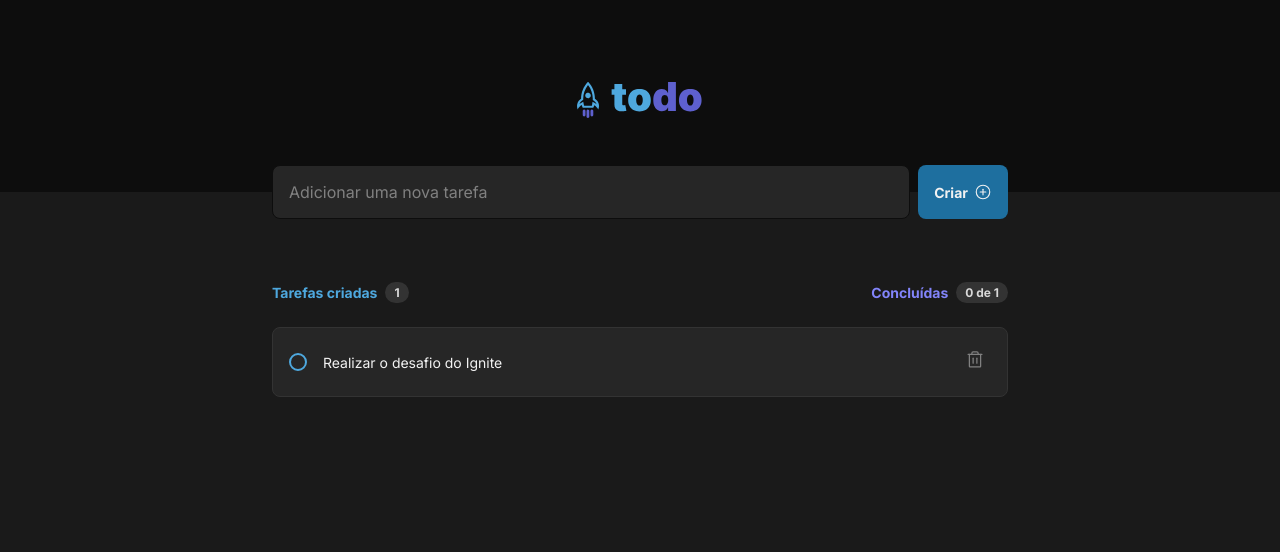
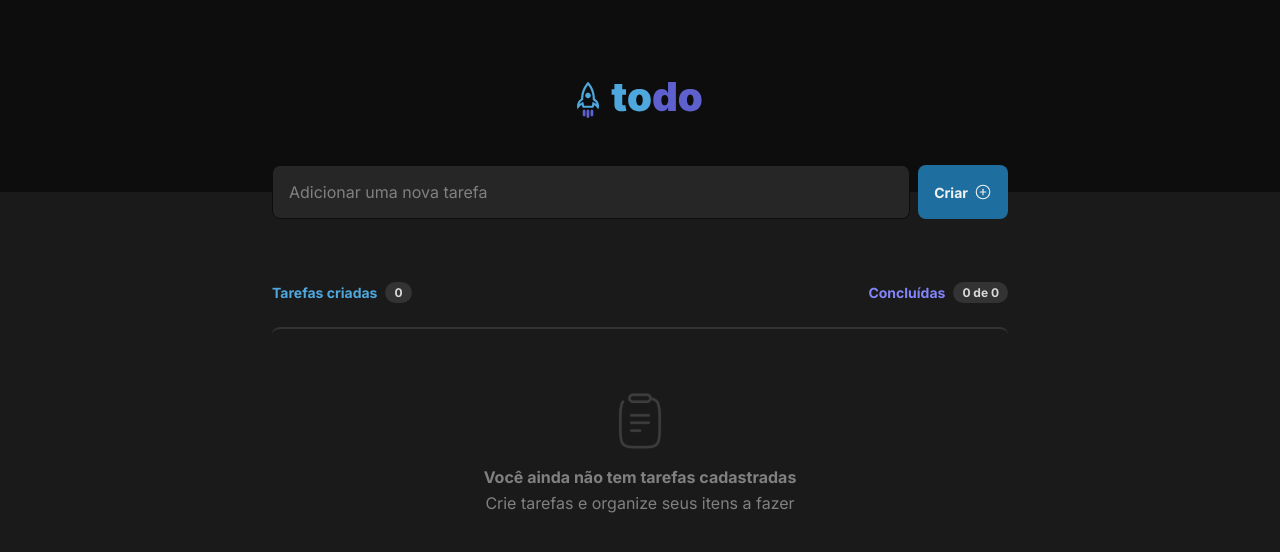
Before and after one commit to felipekgouvea/todo-ignite, a React (Vite) app: page / in a window 1280 px wide. Shown: the top 552 px of the page. Built offline with nearby package versions, Linux system fonts and the light colour scheme.

Commit message:
feat: No Tasks

```diff
--- a/src/App.tsx
+++ b/src/App.tsx
@@ -6,13 +6,7 @@ import { v4 as uuidv4 } from 'uuid'
 import { TaskType } from './types/TaskType.ts'
 
 function App() {
-  const [tasks, setTasks] = useState<TaskType[]>([
-    {
-      id: uuidv4(),
-      title: 'Realizar o desafio do Ignite',
-      isComplete: false,
-    },
-  ])
+  const [tasks, setTasks] = useState<TaskType[]>([])
 
   const addTask = (taskText: string) => {
     const newTask = { id: uuidv4(), title: taskText, isComplete: false }
--- a/src/Tasks/Tasks.module.css
+++ b/src/Tasks/Tasks.module.css
@@ -45,6 +45,27 @@
   gap: .75rem;
 }
 
+.hasNoTasks{
+  display: flex;
+  flex-direction: column;
+  align-items: center;
+  justify-content: center;
+  color: var(--gray-300);
+  font-size: 1rem;
+  line-height: 1.6;
+  border-top: 2px solid var(--gray-400);
+  border-radius: 8px;
+  padding: 4rem 0;
+}
+
+.hasNoTasks p {
+  font-weight: bold;
+}
+
+.hasNoTasks img{
+  margin-bottom: 1rem;
+}
+
 @media(max-width: 768px){
   .tasks{
     padding: 0;
--- a/src/Tasks/Tasks.tsx
+++ b/src/Tasks/Tasks.tsx
@@ -1,6 +1,7 @@
 import { Task } from '../Task/Task'
 import { TaskType } from '../types/TaskType'
 import styles from './Tasks.module.css'
+import Clipboard from '../assets/clipboard.svg'
 
 interface TasksProps {
   tasks: TaskType[]
@@ -29,6 +30,14 @@ export const Tasks = ({ tasks, onDeleteTask }: TasksProps) => {
         {tasks.map((task) => {
           return <Task key={task.id} task={task} onDeleteTask={onDeleteTask} />
         })}
+
+        {tasksQuantity === 0 && (
+          <div className={styles.hasNoTasks}>
+            <img src={Clipboard} alt="Sem Tarefas" />
+            <p>Você ainda não tem tarefas cadastradas</p>
+            <span>Crie tarefas e organize seus itens a fazer</span>
+          </div>
+        )}
       </div>
     </section>
   )
```
Also changed, not shown: src/assets/clipboard.svg (added).
